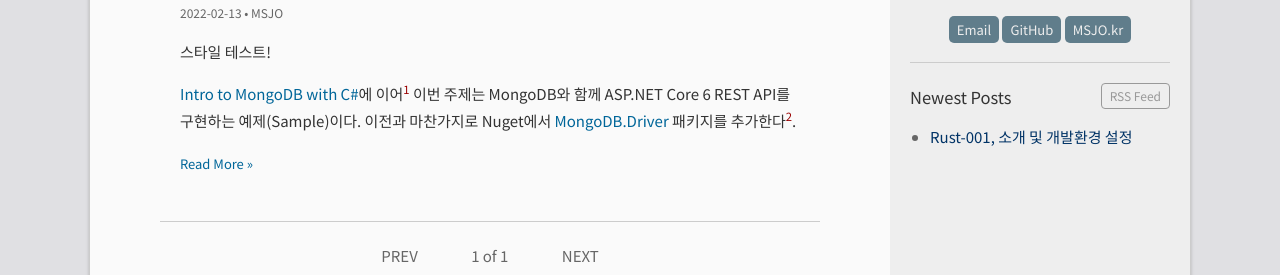
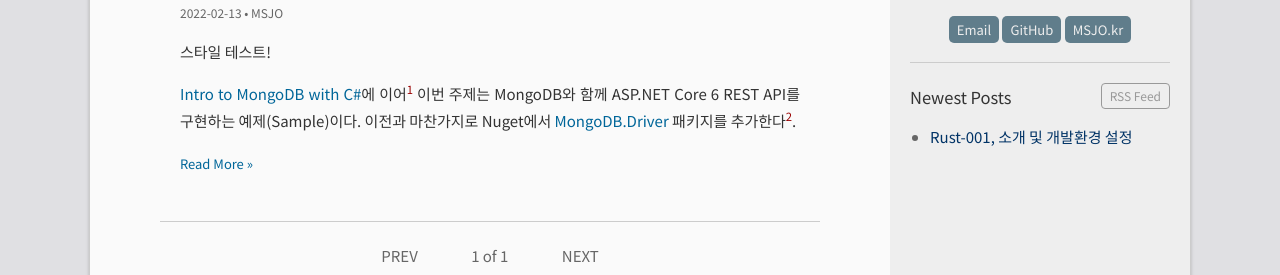
Before and after one commit to DebugJO/rustlang, a Jekyll site: the page built from index.html, in a window 1280 px wide. Shown: the part 260-535 px from the top of the page. Built offline with Jekyll 4.4.1, drawn with Linux system fonts in a browser that asks for light colours; the list of posts is cut into pages by our own code.

Commit message:
Update _home.scss

```diff
--- a/_sass/_home.scss
+++ b/_sass/_home.scss
@@ -50,9 +50,15 @@
             padding-bottom: 0;
 	    color: #333;
         }
+	p {
+    	    text-align: justify;
+            word-break: break-word;
+	}
         code, pre, pre * {
             color: #666;
             background-color: #eee;
+            text-align: left;
+            word-break: normal;
         }
 	pre {
 	    padding: 0px;
```
